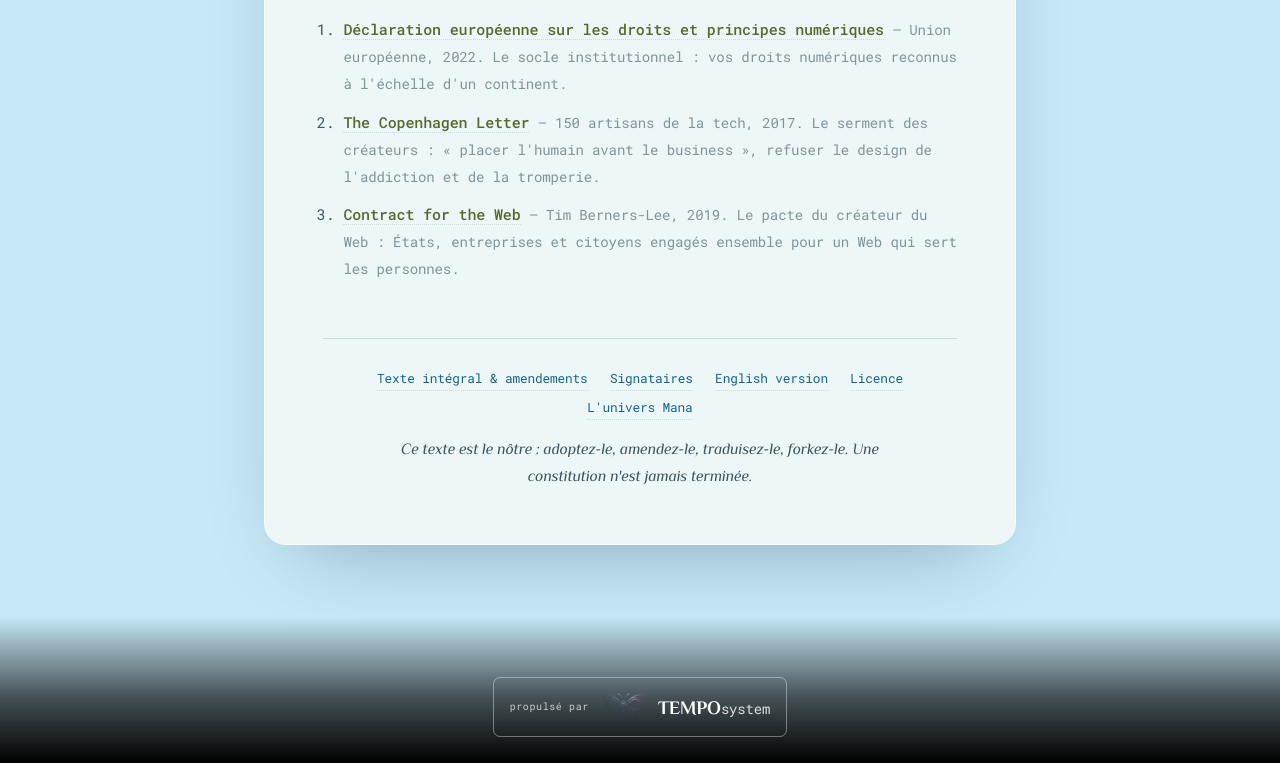
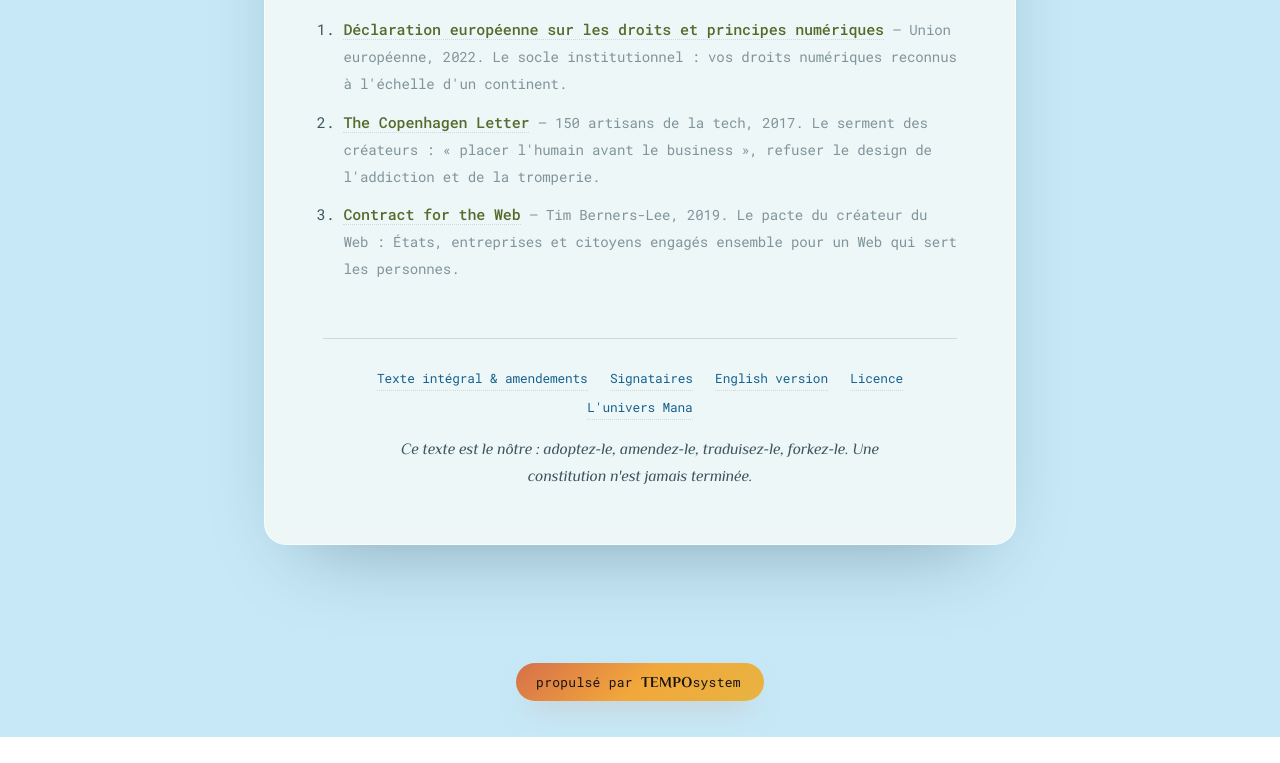
Before and after one commit to gilletaurelien-art/Digital-Constitution, a plain HTML site: page index.html in a window 1280 px wide. Shown: the part 6881-7644 px from the top of the page. After the commit the page ends 7618 px from the top, so only its background shows below. Drawn offline with Linux system fonts and the light colour scheme.

Commit message:
badge : bouton doré + machine à écrire, sans papillon (TEMPO Philosopher / system SF Mono, noir)

```diff
--- a/index.html
+++ b/index.html
@@ -422,34 +422,38 @@
   footer .liens { margin-bottom: 1rem; display: flex; flex-wrap: wrap; gap: 0.4rem 1.4rem; justify-content: center; }
   footer .signature { font-family: var(--serif); font-style: italic; font-size: 0.98rem; color: var(--ts-encre-muted); max-width: 30rem; margin: 1rem auto 0; }
 
-  /* — Badge « propulsé par TEMPOsystem » (commun à l'univers MANA) — */
+  /* — Badge « propulsé par TEMPOsystem » (commun à l'univers MANA) —
+     Bouton DORÉ (grad-or, comme « Rejoindre TEMPOsystem » de temposystem-os),
+     écriture NOIRE, TEMPO en Philosopher gras, le reste en SF Mono, SANS papillon,
+     tapé en machine à écrire (voir le script en fin de body). */
   .powered-tempo {
     position: relative;
     z-index: 1;
     width: 100%;
-    background: linear-gradient(180deg, rgba(0,0,0,0) 0%, rgba(0,0,0,.65) 55%, #000 100%);
-    padding: 60px 20px 26px;
+    padding: 46px 20px 36px;
     display: flex;
     justify-content: center;
   }
   .powered-tempo a {
     display: inline-flex;
     align-items: center;
-    gap: 13px;
-    border: 1px solid rgba(255,255,255,.38);
-    border-radius: 7px;
-    padding: 7px 16px;
+    min-height: 38px;
+    padding: 9px 20px;
+    border-radius: 999px;
+    background: linear-gradient(135deg, #d6704a, #f2a73b, #e7b441);
+    color: #171310;
     text-decoration: none;
-    color: #fff;
-    width: max-content;
-    transition: opacity .2s;
+    box-shadow: 0 14px 30px -15px rgba(214,112,74,.55);
+    white-space: nowrap;
+    transition: transform .18s ease, box-shadow .18s ease;
   }
-  .powered-tempo a:hover { opacity: 0.78; }
-  .powered-tempo .pt-prefix { font-family: var(--mono); font-size: 10px; letter-spacing: .06em; color: rgba(255,255,255,.72); line-height: 1; white-space: nowrap; }
-  .powered-tempo img { display: block; height: 44px; width: auto; }
-  .powered-tempo .pt-word { line-height: 1; white-space: nowrap; font-size: 19px; color: #fff; }
-  .powered-tempo .pt-tempo { font-family: var(--serif); font-weight: 700; }
-  .powered-tempo .pt-system { font-family: var(--mono); font-size: 14px; color: rgba(255,255,255,.82); }
+  .powered-tempo a:hover { transform: translateY(-1px); box-shadow: 0 18px 34px -16px rgba(214,112,74,.62); }
+  .powered-tempo .pt-line { font-family: var(--mono); font-size: 13px; letter-spacing: .02em; color: #171310; line-height: 1; }
+  .powered-tempo .pt-prefix, .powered-tempo .pt-system { font-family: var(--mono); font-size: 13px; }
+  .powered-tempo .pt-tempo { font-family: var(--serif); font-weight: 700; font-size: 15px; }
+  .powered-tempo .pt-caret { display: inline-block; width: 2px; height: 1em; margin-left: 1px; background: #171310; vertical-align: -.1em; animation: pt-blink 1s steps(1) infinite; }
+  @keyframes pt-blink { 50% { opacity: 0; } }
+  .powered-tempo .pt-caret.done { animation: none; opacity: 0; transition: opacity .5s ease .8s; }
 
   @media (prefers-reduced-motion: reduce) {
     html { scroll-behavior: auto; }
@@ -579,12 +583,20 @@
 
 <!-- Signature commune de l'univers MANA -->
 <div class="powered-tempo">
-  <a href="https://temposystem.fr" target="_blank" rel="noopener noreferrer" aria-label="Propulsé par TEMPOsystem">
-    <span class="pt-prefix">propulsé par</span>
-    <img src="temposystem-butterfly.png" alt="" aria-hidden="true" />
-    <span class="pt-word"><span class="pt-tempo">TEMPO</span><span class="pt-system">system</span></span>
-  </a>
+  <a href="https://temposystem.fr" target="_blank" rel="noopener noreferrer" aria-label="propulsé par TEMPOsystem"><span class="pt-line"></span><span class="pt-caret" aria-hidden="true"></span></a>
 </div>
+<script>
+(function(){
+  var segs=[['propulsé par ','pt-prefix'],['TEMPO','pt-tempo'],['system','pt-system']];
+  var full=segs.reduce(function(a,s){return a+s[0];},'');
+  var line=document.querySelector('.powered-tempo .pt-line');
+  var caret=document.querySelector('.powered-tempo .pt-caret');
+  if(!line)return;
+  function render(n){var out='',c=0;for(var k=0;k<segs.length;k++){var t=segs[k][0];if(c>=n)break;var take=Math.min(t.length,n-c);out+='<span class="'+segs[k][1]+'">'+t.slice(0,take)+'</span>';c+=take;}line.innerHTML=out;}
+  if(matchMedia('(prefers-reduced-motion: reduce)').matches){render(full.length);if(caret)caret.style.display='none';return;}
+  var i=0;setTimeout(function tick(){i++;render(i);if(i<full.length)setTimeout(tick,62);else if(caret)caret.classList.add('done');},450);
+})();
+</script>
 
 </body>
 </html>
```
